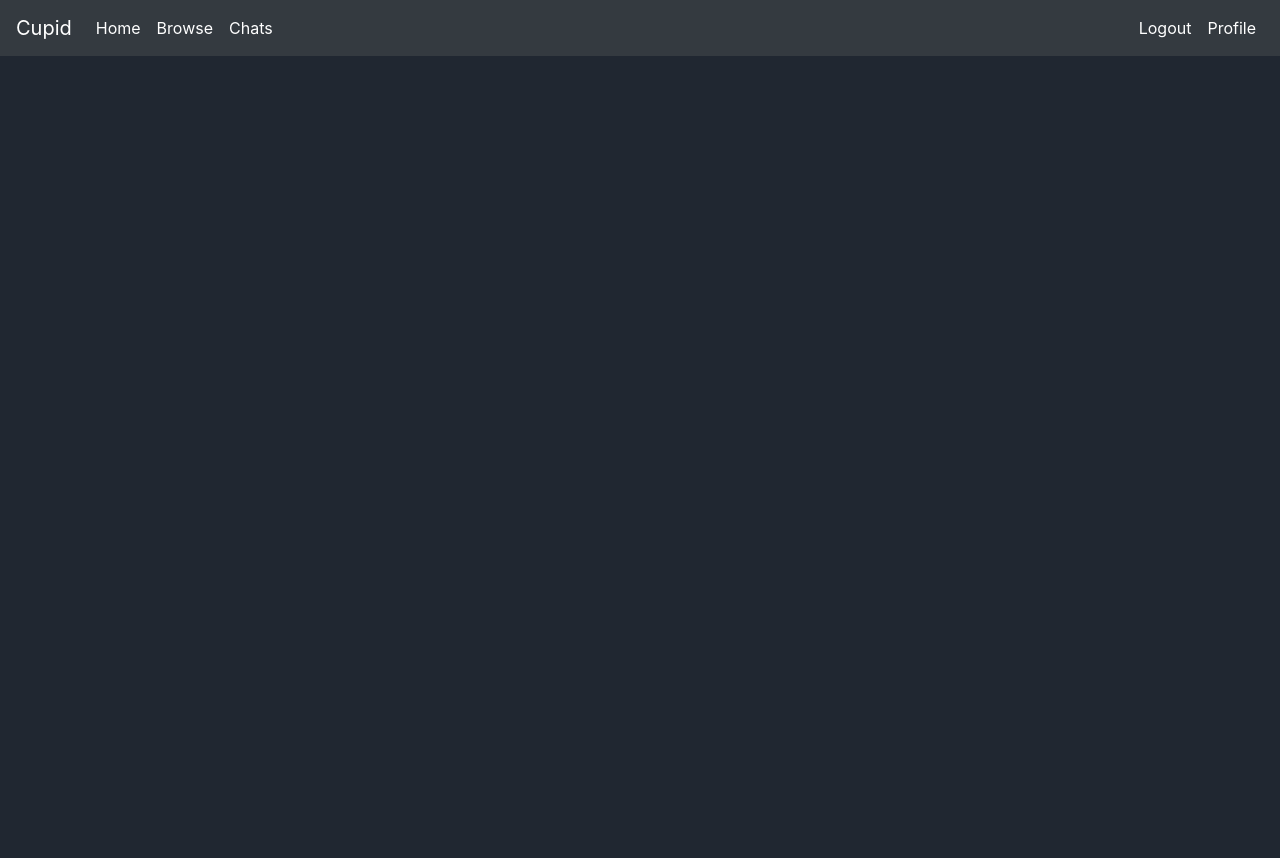
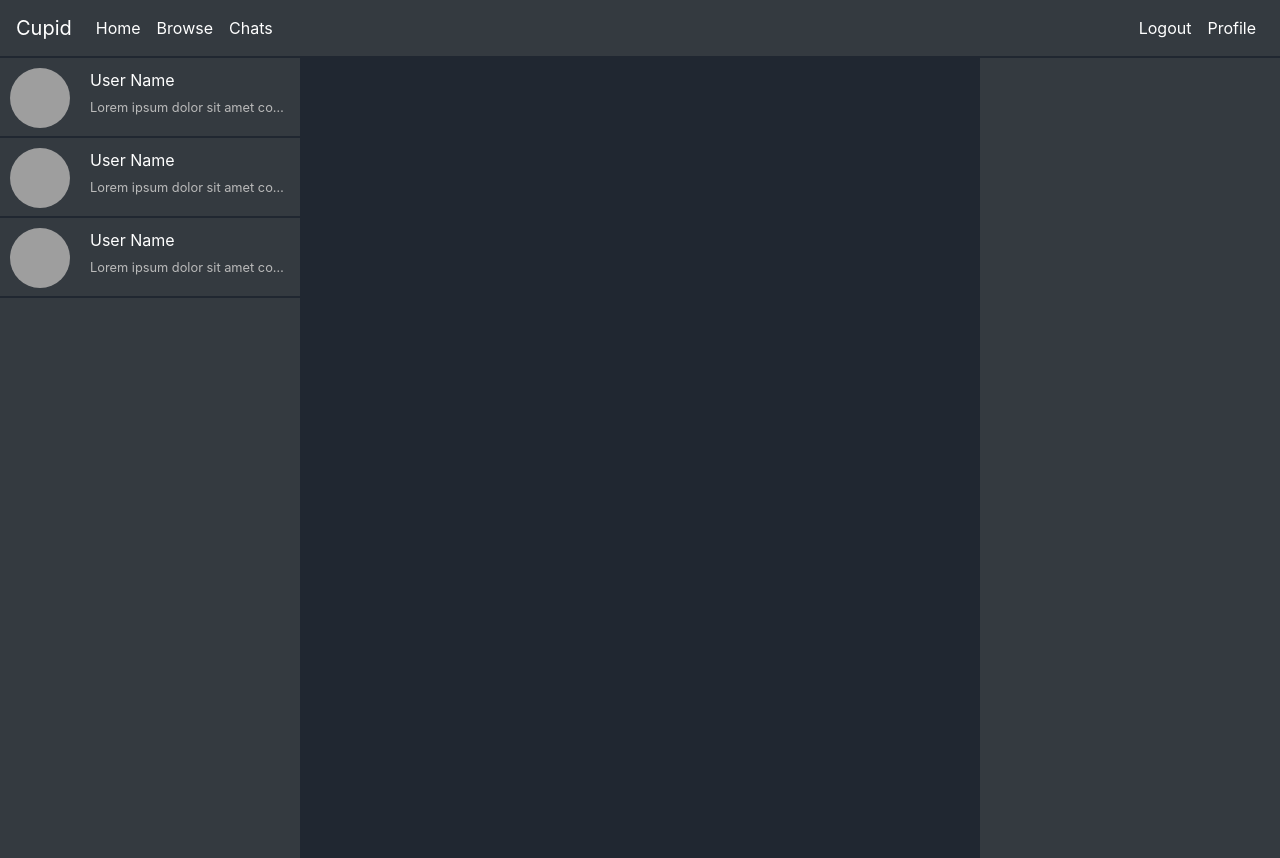
Before and after one commit to deberain/cs4116-dating-website, a PHP site: page /chats.php in a window 1280 px wide. Before the commit the page ends 56 px from the top, so only its background shows below. Run offline with PHP 8.4, Linux system fonts and the light colour scheme; the visitor is signed in with stand-in values (Sample User, id 1); grey boxes are pictures that could not be loaded.

Commit message:
Mockup for chats page

```diff
--- a/browse.php
+++ b/browse.php
@@ -65,7 +65,7 @@ if (isset($_POST['logout'])) {
         </nav>
     </header>
 
-    <div class="grid-container">
+    <div class="browse-grid-container">
         <div class="filterOptionsContainer">
             <h5 class="text-white">Age and Distance options</h5>
             <div class="form-check">
--- a/chats.php
+++ b/chats.php
@@ -65,6 +65,58 @@ if (isset($_POST['logout'])) {
         </nav>
     </header>
 
+    <div class="chats-grid-container">
+        <div class="chats-list">
+            <div class="chat-thumb">
+                <div class="chat-thumb-profile-pic-container">
+                    <img class="chat-thumb-profile-pic" src="https://www.seekpng.com/png/detail/966-9665493_my-profile-icon-blank-profile-image-circle.png" width="60" height="60" alt="profile image">
+                </div>
+                <div class="chat-preview">
+                    <div class="chat-preview-username">
+                        User Name
+                    </div>
+                    <div class="chat-preview-content">
+                        Lorem ipsum dolor sit amet consectetur adipisicing elit. Eos rerum reprehenderit maiores voluptatum consectetur optio in nulla quisquam ut accusantium. Ullam molestiae nulla distinctio possimus? Voluptas beatae asperiores quos quaerat.
+                    </div>
+                </div>
+            </div>
+            <div class="chat-thumb">
+                <div class="chat-thumb-profile-pic-container">
+                    <img class="chat-thumb-profile-pic" src="https://www.seekpng.com/png/detail/966-9665493_my-profile-icon-blank-profile-image-circle.png" width="60" height="60" alt="profile image">
+                </div>
+                <div class="chat-preview">
+                    <div class="chat-preview-username">
+                        User Name
+                    </div>
+                    <div class="chat-preview-content">
+                        Lorem ipsum dolor sit amet consectetur adipisicing elit. Eos rerum reprehenderit maiores voluptatum consectetur optio in nulla quisquam ut accusantium. Ullam molestiae nulla distinctio possimus? Voluptas beatae asperiores quos quaerat.
+                    </div>
+                </div>
+            </div>
+            <div class="chat-thumb">
+                <div class="chat-thumb-profile-pic-container">
+                    <img class="chat-thumb-profile-pic" src="https://www.seekpng.com/png/detail/966-9665493_my-profile-icon-blank-profile-image-circle.png" width="60" height="60" alt="profile image">
+                </div>
+                <div class="chat-preview">
+                    <div class="chat-preview-username">
+                        User Name
+                    </div>
+                    <div class="chat-preview-content">
+                        Lorem ipsum dolor sit amet consectetur adipisicing elit. Eos rerum reprehenderit maiores voluptatum consectetur optio in nulla quisquam ut accusantium. Ullam molestiae nulla distinctio possimus? Voluptas beatae asperiores quos quaerat.
+                    </div>
+                </div>
+            </div>
+        </div>
+
+        <div class="chat-body">
+
+        </div>
+
+        <div class="chat-profile">
+
+        </div>
+    </div>
+
     <script>
         $(document).ready(function() {
             $("#Logout").on('click', function() {
--- a/css/styles.css
+++ b/css/styles.css
@@ -71,7 +71,7 @@ body, html {
     color: white;
   }
 
-  .grid-container {
+  .browse-grid-container {
     height: 100%;
     display: grid;
     grid-template-columns: 300px auto;
@@ -108,3 +108,60 @@ body, html {
   #ageOptions {
     display: none;
   }
+
+  .chats-grid-container {
+    height: 100%;
+    display: grid;
+    grid-template-columns: 300px auto 300px;
+  }
+
+  .chats-list {
+    grid-column: 1;
+    background-color: #343a40;
+    display: flexbox;
+    flex-direction: column;
+  }
+
+  .chat-body {
+    grid-column: 2;
+  }
+
+  .chat-profile {
+    grid-column: 3;
+    background-color: #343a40;
+  }
+
+  .chat-thumb {
+    height: 80px;
+    border-bottom: #202731 2px solid;
+    display: grid;
+    grid-template-columns: 80px auto;
+  }
+
+  .chat-thumb-profile-pic-container {
+    padding: 10px;
+    grid-column: 1;
+  }
+
+  .chat-thumb-profile-pic {
+    border-radius: 30px;
+  }
+
+  .chat-preview {
+    padding: 10px;
+    display: grid;
+    grid-template-rows: 20px auto;
+  }
+
+  .chat-preview-username {
+    color: white;
+  }
+
+  .chat-preview-content {
+    padding-top: 10px;
+    font-size: 0.8em;
+    color: #bababa;
+    overflow: hidden;
+    white-space: nowrap;
+    text-overflow: ellipsis;
+  }
```
Lines whose indentation alone changed are shown as unchanged.
